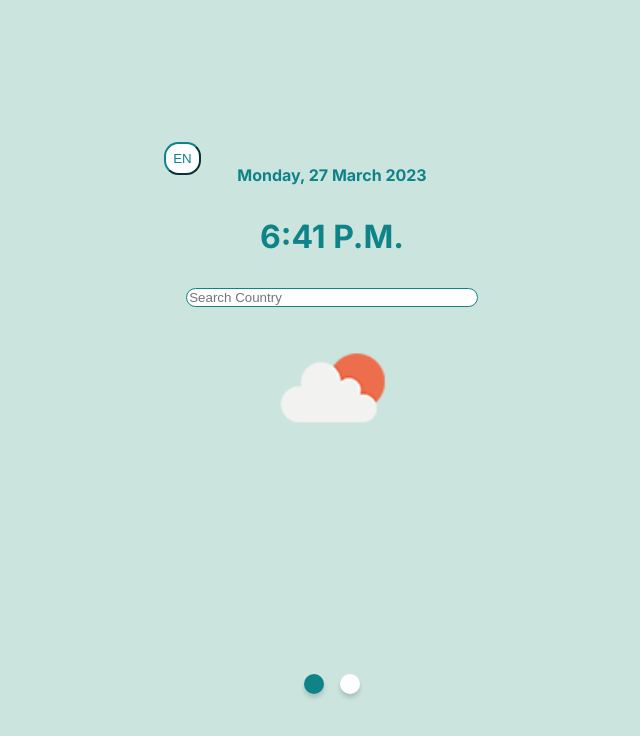
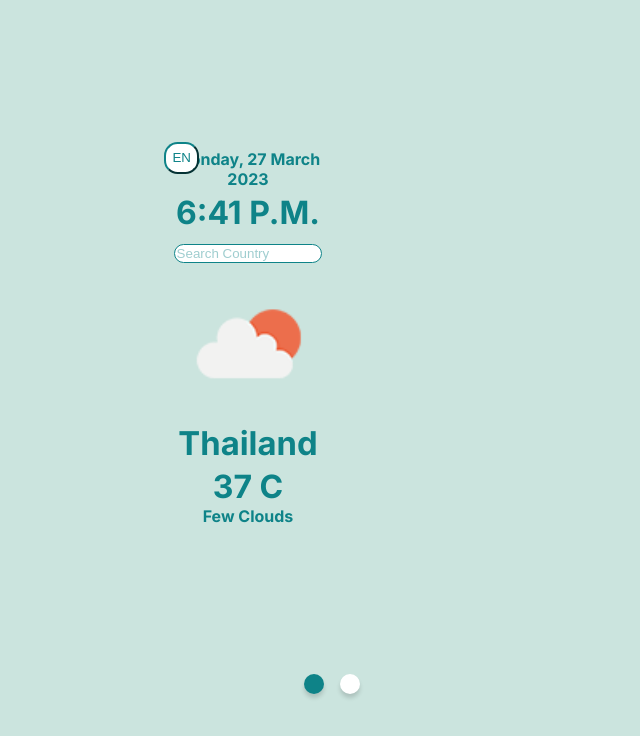
Before and after one commit to Emmyyyyyyy/WeatherApp, a React (Create React App) app: page / in a window 1280 px wide. Shown: the top 736 px of the page, without its empty margins (308-948 px from the left). Built offline with nearby package versions, Linux system fonts and the light colour scheme; the HTML template or start-up script is replaced by a standard one.

Commit message:
Create info area

```diff
--- a/src/App.css
+++ b/src/App.css
@@ -10,14 +10,19 @@ body {
     font-family: 'Inter', sans-serif;
 }
 
+p {
+    margin: 0;
+    text-align: center;
+}
+
 .card {
     border-radius: 25px;
     width: 21rem;
     height: 30rem;
     border: none;
     padding: 1.25rem;
-    /* display: flex;
-    align-items: center; */
+    display: flex;
+    /* align-items: center; */
     transform-style: preserve-3d;
     transition: 200ms;
     transform: perspective(1000px) rotateY(var(--rotate-y, 0)) translateY(var(--translate-y, 0));
@@ -28,6 +33,7 @@ body {
 }
 
 .back-card, .front-card {
+    height: 100%;
     backface-visibility: hidden;
 }
 
@@ -80,8 +86,8 @@ body {
 }
 
 .btn {
-    border-radius: 0.9rem;
-    padding: 0.45rem;
+    border-radius: 0.85rem;
+    padding: 0.4rem;
     color: #0E8388;
     background-color: white;
     border-color: #0E8388;
@@ -92,20 +98,30 @@ body {
     border-color: #0E8388;
 }
 
-.time {
+.time, .temp {
     font-weight: 700;
     font-size: 2rem;
+    margin-top: 0.25rem;
+}
+
+.country {
+    font-size: 2.05rem;
 }
 
 .form-control {
     border-radius: 0.9rem;
     color: rgba(14, 131, 136, 0.4);
-    border: 1px solid#0E8388;
+    border: 1px solid #0E8388;
     width: 85%;
+    margin-top: 0.75rem;
 }
 
-p {
-    text-align: center;
+.form-control::placeholder {
+    color: rgba(14, 131, 136, 0.4);
+}
+
+.form-control:focus {
+    color: rgba(14, 131, 136);
 }
 
 .dropdown-toggle::after {
--- a/src/App.jsx
+++ b/src/App.jsx
@@ -4,6 +4,7 @@ import { Card } from "react-bootstrap";
 import { Header } from "./components/header";
 import { Lang } from "./components/Lang";
 import { SearchBar } from "./components/searchBar";
+import { Info } from "./components/info";
 import weatherPic from "./static/images/02d@2x.png"
 
 import "./App.css"
@@ -20,6 +21,7 @@ export default function App() {
             <Header />
             <SearchBar />
             <img src={weatherPic} className="weather-pic" />
+            <Info />
           </div>
         </div>
         <div className="back-card">
--- /dev/null
+++ b/src/components/info.jsx
@@ -0,0 +1,11 @@
+import React from "react";
+
+export const Info = () => {
+    return (
+        <>
+            <p className="country">Thailand</p>
+            <p className="temp">37 C</p>
+            <p>Few Clouds</p>
+        </>
+    )
+}
```
